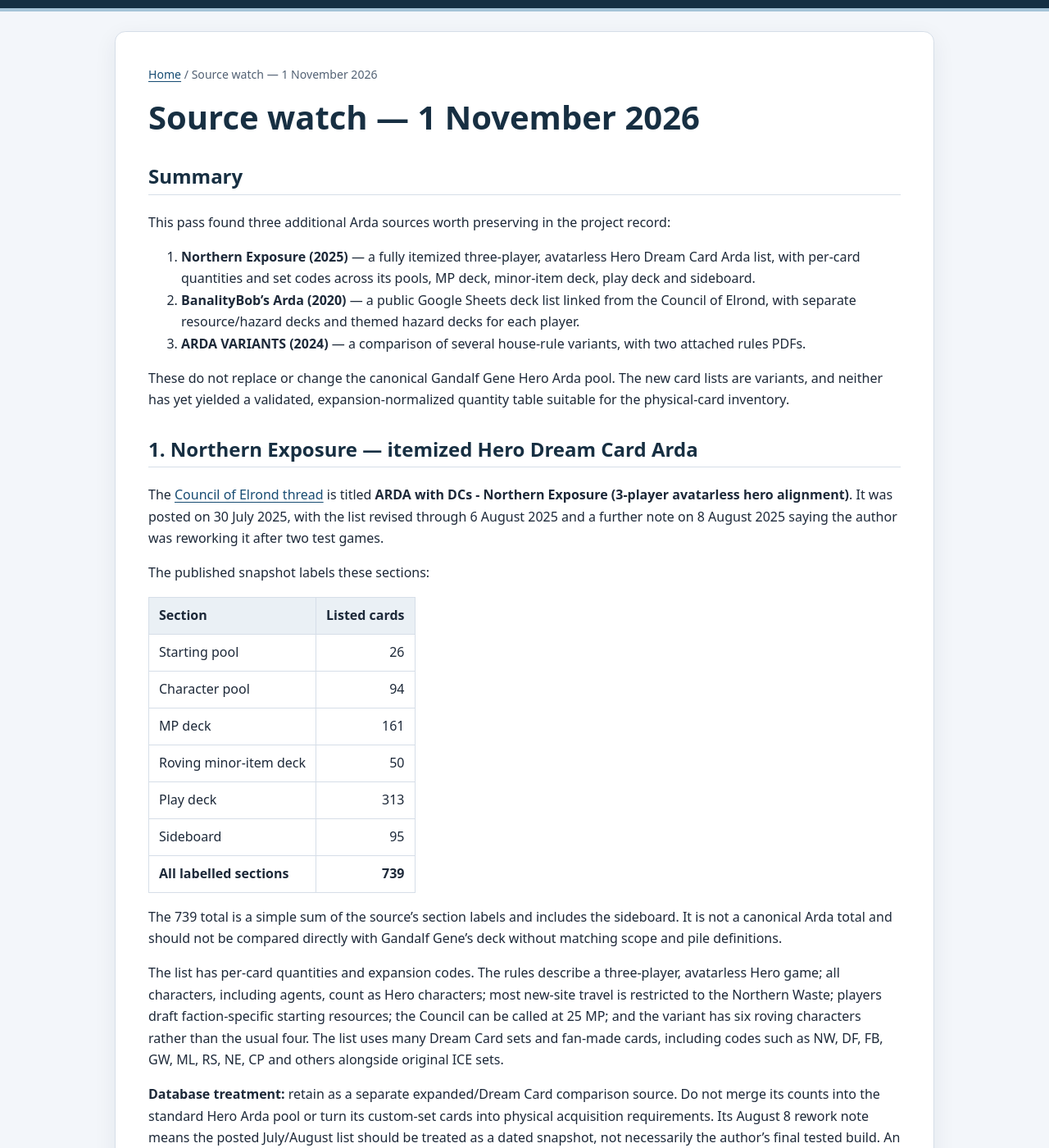
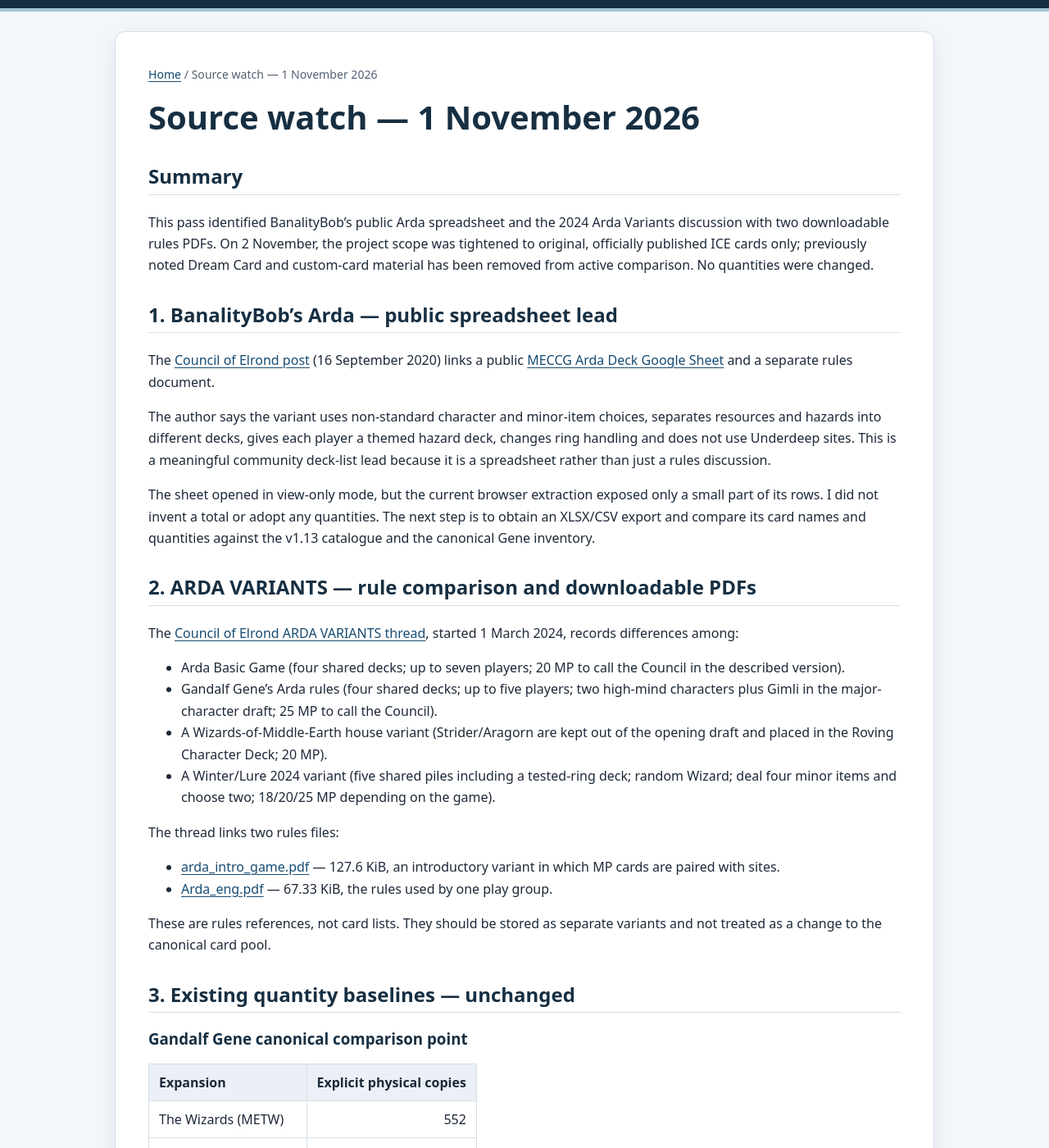
Before and after one commit to JamSpot/meccg-arda-master-database, a Jekyll site: the page built from docs/research-watch-2026-11-01.md, in a window 1280 px wide and 1400 px high, scrolled down 206 px. Shown: the whole window at 82% size. Built offline with Jekyll 4.4.1, drawn with Linux system fonts in a browser that asks for light colours; some of the changed text lies outside the part shown.

Commit message:
Remove Dream Card and custom-card material from active Arda research

```diff
--- a/docs/research-watch-2026-11-01.md
+++ b/docs/research-watch-2026-11-01.md
@@ -7,37 +7,9 @@ title: Source watch — 1 November 2026
 
 ## Summary
 
-This pass found three additional Arda sources worth preserving in the project record:
+This pass identified BanalityBob's public Arda spreadsheet and the 2024 Arda Variants discussion with two downloadable rules PDFs. On 2 November, the project scope was tightened to original, officially published ICE cards only; previously noted Dream Card and custom-card material has been removed from active comparison. No quantities were changed.
 
-1. **Northern Exposure (2025)** — a fully itemized three-player, avatarless Hero Dream Card Arda list, with per-card quantities and set codes across its pools, MP deck, minor-item deck, play deck and sideboard.
-2. **BanalityBob's Arda (2020)** — a public Google Sheets deck list linked from the Council of Elrond, with separate resource/hazard decks and themed hazard decks for each player.
-3. **ARDA VARIANTS (2024)** — a comparison of several house-rule variants, with two attached rules PDFs.
-
-These do not replace or change the canonical Gandalf Gene Hero Arda pool. The new card lists are variants, and neither has yet yielded a validated, expansion-normalized quantity table suitable for the physical-card inventory.
-
-## 1. Northern Exposure — itemized Hero Dream Card Arda
-
-The [Council of Elrond thread](https://www.councilofelrond.org/forum/viewtopic.php?f=37&t=5233) is titled **ARDA with DCs - Northern Exposure (3-player avatarless hero alignment)**. It was posted on 30 July 2025, with the list revised through 6 August 2025 and a further note on 8 August 2025 saying the author was reworking it after two test games.
-
-The published snapshot labels these sections:
-
-| Section | Listed cards |
-|---|---:|
-| Starting pool | 26 |
-| Character pool | 94 |
-| MP deck | 161 |
-| Roving minor-item deck | 50 |
-| Play deck | 313 |
-| Sideboard | 95 |
-| **All labelled sections** | **739** |
-
-The 739 total is a simple sum of the source's section labels and includes the sideboard. It is not a canonical Arda total and should not be compared directly with Gandalf Gene's deck without matching scope and pile definitions.
-
-The list has per-card quantities and expansion codes. The rules describe a three-player, avatarless Hero game; all characters, including agents, count as Hero characters; most new-site travel is restricted to the Northern Waste; players draft faction-specific starting resources; the Council can be called at 25 MP; and the variant has six roving characters rather than the usual four. The list uses many Dream Card sets and fan-made cards, including codes such as NW, DF, FB, GW, ML, RS, NE, CP and others alongside original ICE sets.
-
-**Database treatment:** retain as a separate expanded/Dream Card comparison source. Do not merge its counts into the standard Hero Arda pool or turn its custom-set cards into physical acquisition requirements. Its August 8 rework note means the posted July/August list should be treated as a dated snapshot, not necessarily the author's final tested build. An expansion-by-expansion normalization remains to be done if this variant becomes a project priority.
-
-## 2. BanalityBob's Arda — public spreadsheet lead
+## 1. BanalityBob's Arda — public spreadsheet lead
 
 The [Council of Elrond post](https://www.councilofelrond.org/forum/viewtopic.php?f=37&t=4324) (16 September 2020) links a public [MECCG Arda Deck Google Sheet](https://docs.google.com/spreadsheets/d/1a_32IVLD7SkX6A8fqVsAz95i67HtcxAb4VZYuvxg8ns/edit?usp=sharing) and a separate rules document.
 
@@ -45,7 +17,7 @@ The author says the variant uses non-standard character and minor-item choices,
 
 The sheet opened in view-only mode, but the current browser extraction exposed only a small part of its rows. I did not invent a total or adopt any quantities. The next step is to obtain an XLSX/CSV export and compare its card names and quantities against the v1.13 catalogue and the canonical Gene inventory.
 
-## 3. ARDA VARIANTS — rule comparison and downloadable PDFs
+## 2. ARDA VARIANTS — rule comparison and downloadable PDFs
 
 The [Council of Elrond ARDA VARIANTS thread](https://www.councilofelrond.org/forum/viewtopic.php?f=37&t=4992), started 1 March 2024, records differences among:
 
@@ -61,13 +33,7 @@ The thread links two rules files:
 
 These are rules references, not card lists. They should be stored as separate variants and not treated as a change to the canonical card pool.
 
-## 4. Arda Expanded World — custom-card boundary
-
-The [2010 Arda Expanded World thread](https://www.councilofelrond.org/forum/viewtopic.php?f=37&t=1345) describes custom MSE cards for characters, unique and non-unique resources, and hazards. The thread still exposes a 1.77 MiB character ZIP; the old MegaUpload links for the other categories are obsolete, and the thread points users toward SVN/MSE files.
-
-These are custom fan-made cards rather than original ICE expansion cards. They are outside the genuine physical-card acquisition inventory and should only be considered if a separate custom-card project is explicitly wanted.
-
-## 5. Existing quantity baselines — unchanged
+## 3. Existing quantity baselines — unchanged
 
 ### Gandalf Gene canonical comparison point
 
@@ -99,7 +65,7 @@ The parsed local workbook has 370 unique names / 691 copies across all alignment
 
 The 322-row comparison has 242 names shared with Gandalf Gene, 80 Jose-san-only names, 134 Gene-only names and 29 shared names with different quantities. These lists remain separate builds.
 
-## 6. Downloadable-source status
+## 4. Downloadable-source status
 
 | Source | Format | What it provides | Current status |
 |---|---|---|---|
@@ -107,12 +73,15 @@ The 322-row comparison has 242 names shared with Gandalf Gene, 80 Jose-san-only
 | Jose-san Arda deck example | XLS | Alternative Arda pool | Local candidate parsed; BGG attachment hash outstanding |
 | Thorondor Arda Sample Deck without Rares | XLS | Beginner/lower-rarity Arda quantities | Attachment located (83.5 KiB); binary still not parsed |
 | BanalityBob's Arda | Google Sheets | Separate resource/hazard and themed-hazard pool | Public sheet located; export/row extraction still needed |
-| Northern Exposure | Forum itemized list | Dream Card Hero variant quantities | Text list readable; no XLS attachment; expansion normalization pending |
 | Arda Intro Game | PDF | Introductory rules variant | Attachment located (127.6 KiB) |
 | Arda_eng | PDF | Play-group Arda rules | Attachment located (67.33 KiB) |
 | Arda Revised | PDF | Revised rules | BGG download |
 | Compiled Arda Ruleset — Hero | PDF | Hero rules compilation | BGG download |
 | MECCG Card List v1.13 | XLS | Full card identity/set/rarity catalogue | Local catalogue parsed; not an Arda quantity source |
+
+## Scope correction — 2 November 2026
+
+Only original, officially published ICE cards are eligible for this project. Dream Cards, fan-made/custom cards, unreleased cards and proxies are excluded. This page no longer treats those materials as comparison sources.
 
 ## Next concrete work
 
```
